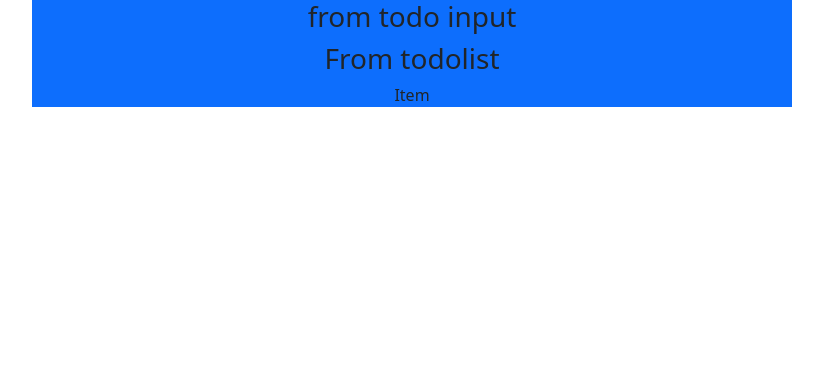
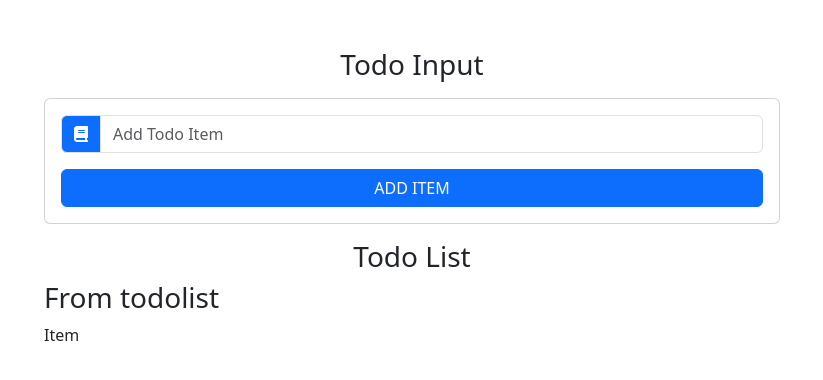
Before and after one commit to Mhutashim/Todolist, a React (Create React App) app: page / in a window 1280 px wide. Shown: the top 380 px of the page, without its empty margins (228-1051 px from the left). Built offline with nearby package versions, Linux system fonts and the light colour scheme.

Commit message:
TodoInput UI done

```diff
--- a/src/App.js
+++ b/src/App.js
@@ -1,54 +1,98 @@
 // import logo from './logo.svg';
-import {FontAwesomeIcon} from '@fortawesome/react-fontawesome';
-import {icon} from '@fortawesome/fontawesome-svg-core';
-import TodoInput from './Components/TodoInput';
-import TodoList from './Components/TodoList';
-import uuid from 'uuid'; // added npm modules
-import 'bootstrap/dist/css/bootstrap.min.css'; //Added in the npm modules
-
+import React, { Component } from "react";
+import { FontAwesomeIcon } from "@fortawesome/react-fontawesome";
+import { icon } from "@fortawesome/fontawesome-svg-core";
+import TodoInput from "./Components/TodoInput";
+import TodoList from "./Components/TodoList";
+import { v4 as uuid } from "uuid"; // added npm modules
+import "bootstrap/dist/css/bootstrap.min.css"; //Added in the npm modules
 
 //test
-import { faAtom } from '@fortawesome/free-solid-svg-icons'; //✅ individual import style
-import {faBicycle} from '@fortawesome/free-solid-svg-icons';
+import { faAtom } from "@fortawesome/free-solid-svg-icons"; //✅ individual import style
+import { faBicycle } from "@fortawesome/free-solid-svg-icons";
 // got it from https://stackoverflow.com/questions/42522233/react-fontawesome-not-displaying-icons
 
 //functional component
 const TestFontAwesome = () => {
-  const element = <FontAwesomeIcon icon={faAtom} />
-  return(
+  const element = <FontAwesomeIcon icon={faAtom} />;
+  return (
     <>
       <h4>FontAwesome testing component</h4>
-      <FontAwesomeIcon icon={icon({name: 'user-secret'})}  ></FontAwesomeIcon>  {/* dynamic import style */}
-      <FontAwesomeIcon icon={icon({name: 'twitter', style: 'brands'})} />
-      <span className='btn-color'>
-        <FontAwesomeIcon icon={icon({name:'rectangle-xmark', style:'regular' })} />
+      <FontAwesomeIcon
+        icon={icon({ name: "user-secret" })}
+      ></FontAwesomeIcon>{" "}
+      {/* dynamic import style */}
+      <FontAwesomeIcon icon={icon({ name: "twitter", style: "brands" })} />
+      <span className="btn-color">
+        <FontAwesomeIcon
+          icon={icon({ name: "rectangle-xmark", style: "regular" })}
+        />
       </span>
       <p>{element}</p> {/* ✅ */}
       <FontAwesomeIcon icon={faBicycle} beat /> {/* ✅ */}
       <h4>End FontAwesome testing component</h4>
     </>
   );
-}
+};
 
-function App() {
+export default class App extends Component {
+  state = {
+    items: [
+      { id: 1, title: "wake up" },
+      { id: 2, title: "Brush teeth" },
+      { id: 3, title: "Eat BreakFast" },
+    ],
+    id: uuid(),
+    item: "",
+    editItem: false,
+  };
 
+  handleChange = (e) => {
+    console.log("handle change");
+  };
+  handleSubmit = (e) => {
+    console.log("handle submit");
+  };
+  clearList = () => {
+    console.log("clear list");
+  };
+  handleDelete = (id) => {
+    console.log(`delete item ${id}`);
+  };
+  handleEdit = (id) => {
+    console.log(`edit item ${id}`);
+  };
+
+  render() {
+    // console.log(this.state);
     return (
-    <div >
+      <div>
         <div className="container">
-        <div className="row justify-content-center">
+          <div className="row">
             {/* <div className="col-4 bg-warning">
             hello world!
           </div>✅*/}
             {/* <div className="col-6 justify-content-center align-items-center"> */}
-          <div className="col-8 bg-primary text-center  ">
-            <TodoInput></TodoInput>
-            <TodoList></TodoList>
+
+            <div className="col-10 col-md-8 mx-auto mt-5 ">
+              <h3 className="text-center text-capitalize">Todo Input</h3>
+              <TodoInput
+                item={this.state.item}
+                handleChange={this.handleChange}
+                handleSubmit={this.handleSubmit}
+                editItem={this.state.editItem}
+              ></TodoInput>
+              <h3 className="text-center text-capitalize">Todo List</h3>
+              <TodoList
+                items={this.state.items}
+                clearList={this.clearList}
+                handleEdit={this.handleEdit}
+                handleDelete={this.handleDelete}
+              ></TodoList>
             </div>
-
           </div>
         </div>
       </div>
     );
   }
-
-export default App;
+}
--- a/src/Components/TodoInput.js
+++ b/src/Components/TodoInput.js
@@ -1,11 +1,36 @@
-import React, { Component } from 'react'
+import React, { Component } from "react";
+
+import { FontAwesomeIcon } from "@fortawesome/react-fontawesome";
+import { faBook } from "@fortawesome/free-solid-svg-icons";
 
 export default class TodoInput extends Component {
   render() {
+    const { item, handleChange, handleSubmit, editItem } = this.props;
     return (
-      <div>
-        <h3>from todo input</h3>
+      <div className="card card-body my-3">
+        <form onSubmit={handleSubmit}>
+          <div className="input-group">
+            <div className="input-group-text bg-primary text-white">
+              <FontAwesomeIcon icon={faBook} />
+            </div>
+            <input
+              type="text"
+              className="form-control text-capitalize"
+              placeholder="add todo item"
+              value={item}
+              onChange={handleChange}
+            />
+          </div>
+          <div className="d-grid gap-2">
+            <button
+              type="submit"
+              className="btn btn-primary mt-3 text-uppercase"
+            >
+              add item
+            </button>
+          </div>
+        </form>
       </div>
-    )
+    );
   }
 }
```
Lines whose indentation alone changed are shown as unchanged.
